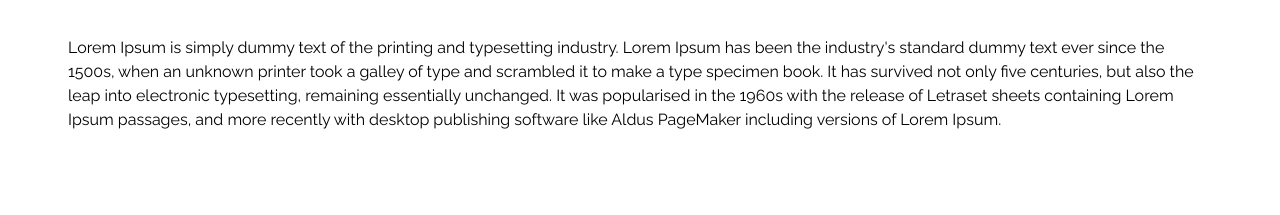
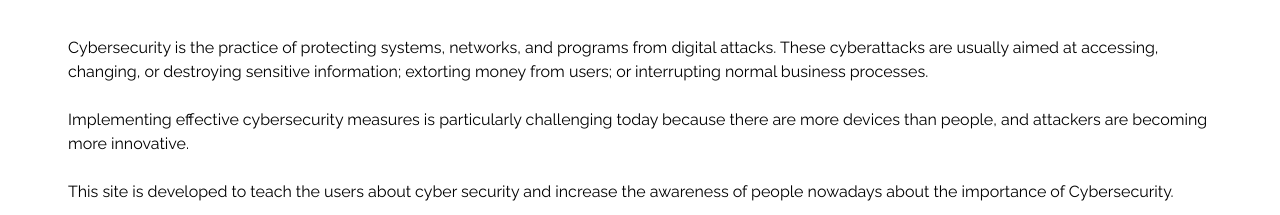
Before and after one commit to harithkhairol/cybersecurity_project, a plain HTML site: page index.html in a window 1280 px wide. Shown: the part 737-952 px from the top of the page. Drawn offline with Linux system fonts and the light colour scheme.

Commit message:
Add | Home Content

```diff
--- a/index.html
+++ b/index.html
@@ -67,7 +67,15 @@
           <h1>What is Cybersecurity?</h1>
         </div>
 
-        <p>Lorem Ipsum is simply dummy text of the printing and typesetting industry. Lorem Ipsum has been the industry's standard dummy text ever since the 1500s, when an unknown printer took a galley of type and scrambled it to make a type specimen book. It has survived not only five centuries, but also the leap into electronic typesetting, remaining essentially unchanged. It was popularised in the 1960s with the release of Letraset sheets containing Lorem Ipsum passages, and more recently with desktop publishing software like Aldus PageMaker including versions of Lorem Ipsum.</p>
+        <p>Cybersecurity is the practice of protecting systems, networks, and programs from digital attacks. These cyberattacks are usually aimed at accessing, changing, or destroying sensitive information; extorting money from users; or interrupting normal business processes.</p>
+
+        <br>
+
+        <p>Implementing effective cybersecurity measures is particularly challenging today because there are more devices than people, and attackers are becoming more innovative.</p>
+
+        <br>
+
+        <p>This site is developed to teach the users about cyber security and increase the awareness of people nowadays about the importance of Cybersecurity.</p>
 
     </div>
 
```
